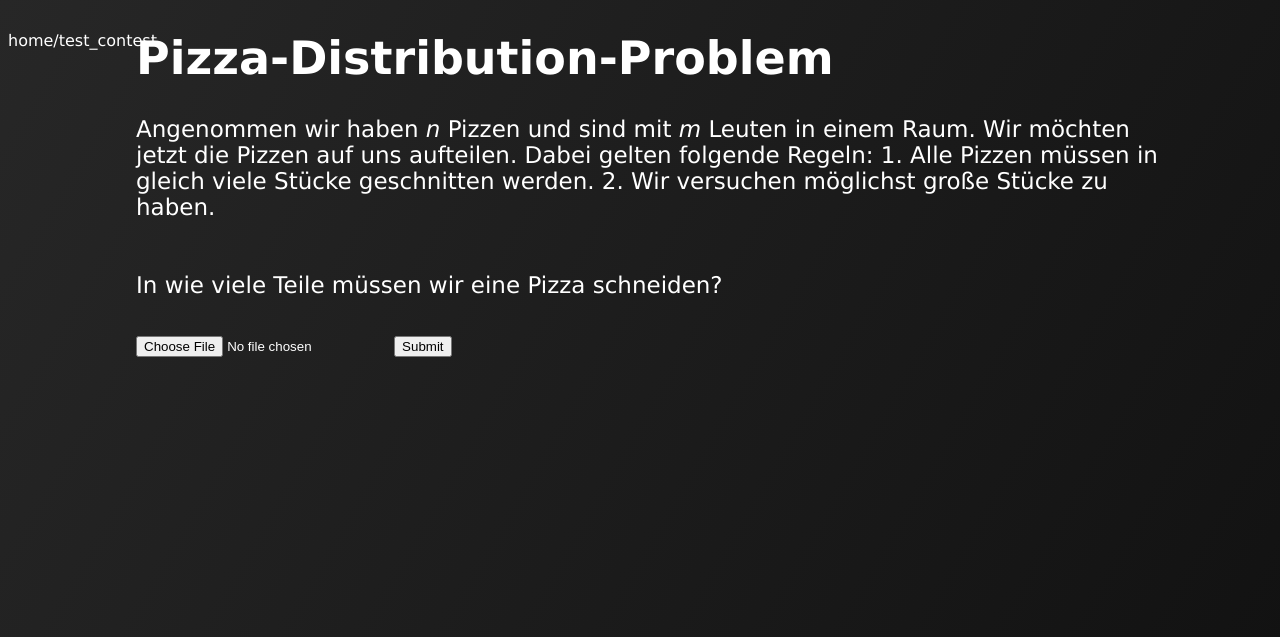
After one commit to Lerol49/codingcontest, a Flask app: page /test_contest/pizza_distribution_problem in a window 1280 px wide. The commit adds this page. Shown: the top 637 px of the page. Run offline with Flask 3, Linux system fonts and the light colour scheme; some libraries are stand-ins or nearby versions.

Commit message:
added menu bar for navigation and login/register, added pizza_distribution_problem

```diff
--- a/app.py
+++ b/app.py
@@ -74,7 +74,7 @@ def page_0():
 
 @app.route("/home")
 def home():
-    return render_template("/home.html")
+    return render_template("/home.html", login_info=login_info())
 
 
 @app.route("/login", methods=["GET", "POST"])
@@ -86,7 +86,7 @@ def login():
         if user:
             if check_password_hash(user.password, form.password.data):
                 login_user(user, remember=form.remember.data)
-                return "login successfull yeeee"
+                return redirect("home")
             return '<h1>Invalid username or password</h1>'
     return render_template('login.html', form=form)
 
@@ -98,32 +98,49 @@ def signup():
         hashed_password = generate_password_hash(form.password.data)
         new_user = User(username=form.username.data, password=hashed_password)
         db.session.add(new_user)
-        print("here")
         db.session.commit()
-        return "<h1> New user has been created </h1>"
 
     return render_template("signup.html", form=form)
 
-
-
-@app.route("/upload", methods=["POST", "GET"])
-def upload_file():
+def handle_task_submission(control_file) -> bool:
     if request.method == "POST":
         submit_file = request.files["file"]
         if submit_file:
             submit_filename = secure_filename(submit_file.filename)
             submit_filepath = os.path.join(app.config["UPLOAD_DIRECTORY"], submit_filename)
             submit_file.save(submit_filepath)
-            result = compare_output_file(submit_filepath, "templates/test_contest/cf_test_contest.txt")
-            if result:
-                return "yee"
+            correct = compare_output_file(submit_filepath, control_file)
+            if correct:
+                return current_user.username
+            else:
+                return "falsch!"
+    return ""
 
+
+
+@app.route("/upload", methods=["POST", "GET"])
+def test_upload_file():
     return render_template("upload.html")
 
+@app.route("/logout")
+def logout():
+    logout_user()
+    return redirect("home")
+
+def login_info():
+    if current_user.is_authenticated:
+        return "<div>" + current_user.username + "<a href='/logout'>&#160&#160&#160logout</a></div>"
+    else:
+        return "<div><a href='login'>login</a>&#160&#160&#160 <a href='/signup'>registrieren</a></div>"
 
 @app.route("/test_contest")
 def test_contest():
-    return render_template("/test_contest/test_contest_index.html")
+    return render_template("/test_contest/test_contest_index.html", login_info=login_info())
+
+@app.route("/test_contest/pizza_distribution_problem", methods=["POST", "GET"])
+def pizza_distribution_problem():
+    result = handle_task_submission("templates/test_contest/cf_pizza_distribution_problem.txt")
+    return render_template("/test_contest/pizza_distribution_problem.html", result=result)
 
 
 
--- a/static/css/style.css
+++ b/static/css/style.css
@@ -5,6 +5,8 @@ body{
     height: 100%;
     font-family: Verdana, Geneva, Tahoma, sans-serif;
     overflow: hidden;
+    color: white;
+
 }
 
 
@@ -26,3 +28,50 @@ body{
     text-decoration: none;
     padding: 50px;
 }
+
+#question {
+    color: white;
+    text-align: left;
+    margin-left: clamp(30px, 10vw, 500px);
+    max-width: 80vw;
+    font-size: clamp(15px, 2.5vw, 23px);
+}
+
+
+#submit {
+    margin-left: clamp(30px, 10vw, 500px);
+}
+
+#answer_feedback{
+    margin-left: 20vw;
+    margin-top: 5vh;
+    font-size: clamp(20px, 6vw, 40px);
+
+}
+
+.local_link{
+    text-decoration: none;
+    color: white;
+}
+
+#top_bar{
+    position: relative;
+    max-width: 90vw;
+    margin-left: 1vw;
+    margin-top: 2vh;
+    font-size: 20px;
+}
+
+#directory{
+    position: absolute;
+}
+
+#login_info{
+    position: absolute;
+    right: 0;
+}
+
+a{
+    color: lightblue;
+    text-decoration: none;
+}
--- /dev/null
+++ b/static/javascript/base.js
@@ -0,0 +1,15 @@
+var total_url_list = window.location.pathname.split("/");
+var base_url = total_url_list[1];
+total_url_list.splice(0, 1);
+
+var url_with_href = "<a class=local_link href=/>home</a>";
+
+for (i = 1; i < total_url_list.length; i++){  // loops through parts of the url, starting from
+    var link = "";
+    for (j = 0; j < i-1; j++){
+        link += "/" + total_url_list[j];
+    }
+
+    url_with_href += "/" + "<a class=local_link href=" + "/" + base_url + link +">" + total_url_list[i - 1] + "</a>"
+}
+document.getElementById("directory").innerHTML = url_with_href
--- /dev/null
+++ b/templates/base_problem.html
@@ -0,0 +1,30 @@
+<!DOCTYPE html>
+
+<html>
+    <head>
+        <meta charset="utf-8">
+        <link rel="stylesheet" href="/static/css/style.css">
+        {% block links %}{% endblock %}
+
+
+    </head>
+
+    <body>
+        <div>
+            <div id="directory"></div>
+        </div>
+        {% block body %}{% endblock %}
+        <br><br>
+        <div id="submit">
+            <form method="post" enctype="multipart/form-data">
+                <input type="file" name="file"/>
+                <input type="submit"/>
+            </form>
+            <div id=answer_feedback>{{result}}</div>
+        </div>
+
+    </body>
+    <script src="/static/javascript/base.js"></script>
+        {% block scripts %}{% endblock %}
+
+<html>
--- /dev/null
+++ b/templates/test_contest/pizza_distribution_problem.html
@@ -0,0 +1,13 @@
+{% extends "base_problem.html" %}
+
+{% block body %}
+<div id="question">
+<h1>Pizza-Distribution-Problem</h1>
+Angenommen wir haben <i>n</i> Pizzen und sind mit <i>m</i> Leuten in einem Raum.
+Wir möchten jetzt die Pizzen auf uns aufteilen. Dabei gelten folgende Regeln:
+1. Alle Pizzen müssen in gleich viele Stücke geschnitten werden.
+2. Wir versuchen möglichst große Stücke zu haben.
+<br><br><br>
+In wie viele Teile müssen wir eine Pizza schneiden?
+</div>
+{% endblock %}
```
Also changed, not shown: task_ideas/pizza_distribution_problem.md (added, +9 -0 lines), templates/base_menu.html (added, +29 -0 lines), templates/home.html (+5 -16 lines), templates/test_contest/test_contest_index.html (+5 -16 lines), instance/database.db, templates/test_contest/cf_pizza_distribution_problem.txt (renamed from templates/test_contest/cf_test_contest.txt), 1 other file.
